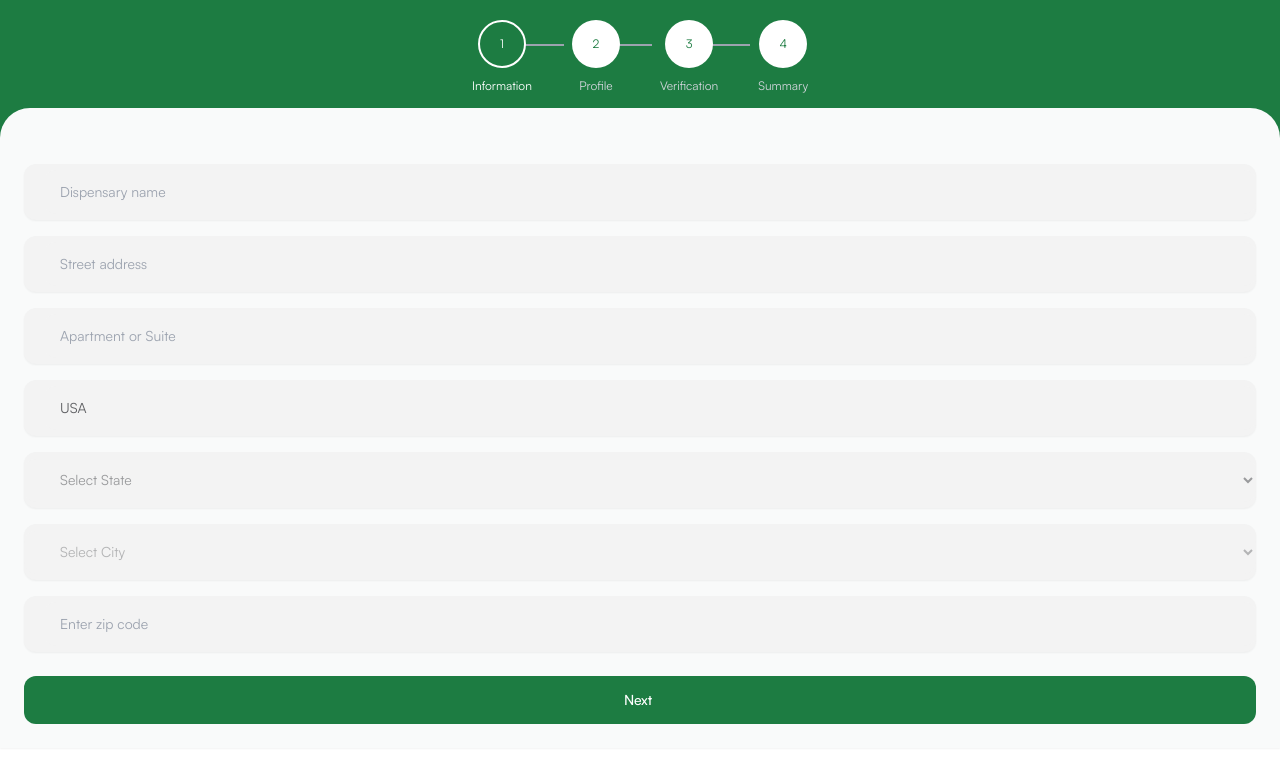
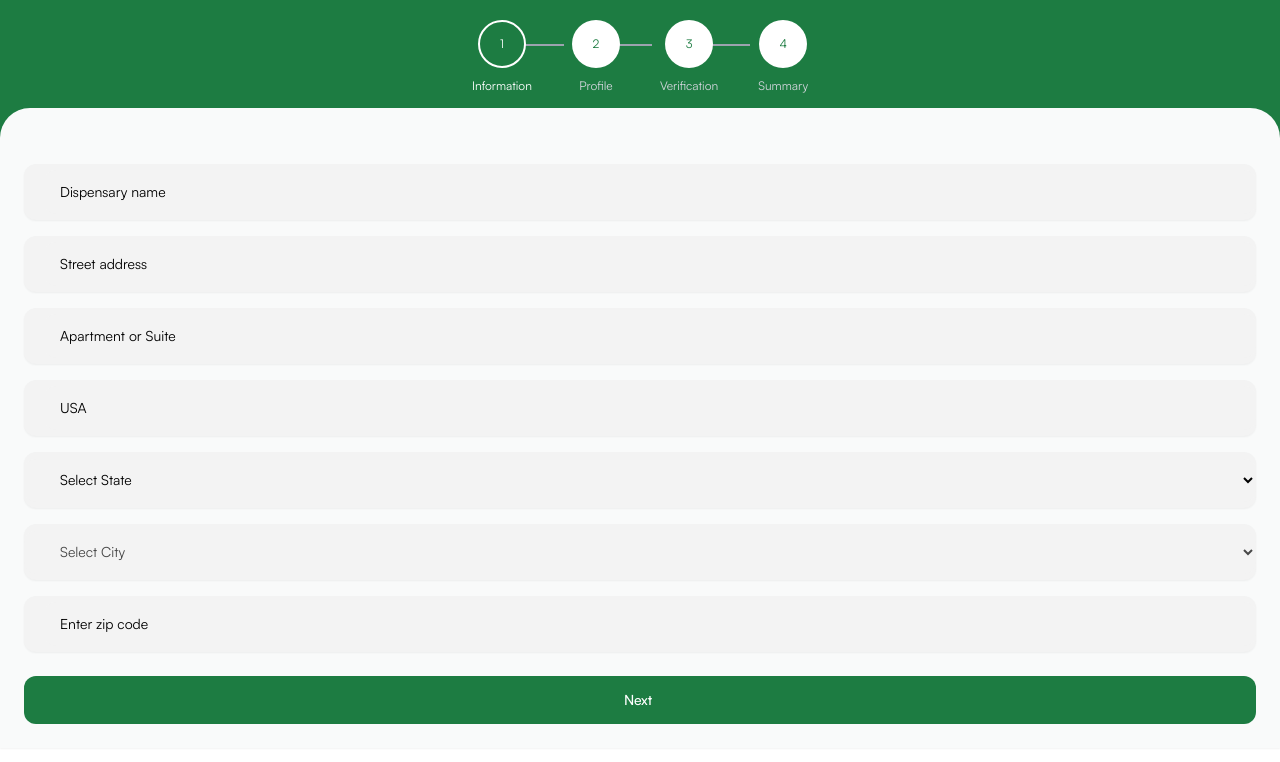
Before and after one commit to dignitestudios-dev/BuzzHub-SignUp, a React (Vite) app: page /userinfo in a window 1280 px wide. Shown: the top 762 px of the page. Built offline with nearby package versions, Linux system fonts and the light colour scheme.

Commit message:
Add black color in placeholder and manage step line

```diff
--- a/src/components/InputField.jsx
+++ b/src/components/InputField.jsx
@@ -45,7 +45,7 @@ const InputField = ({
             disabled={isDisabled}
             type={isPassVisible ? "text" : type}
             placeholder={placeholder}
-            className={`w-full text-sm text-secondary ml-5 placeholder:font-normal
+            className={`w-full text-sm text-black placeholder:text-black ml-5 placeholder:font-normal
             font-normal ${
               isPhone ? "pr-4 pl-2" : "px-4"
             } lg:py-3 md:py-2 py-3 my-2 rounded-xl outline-none bg-light `}
--- a/src/components/SelectField.jsx
+++ b/src/components/SelectField.jsx
@@ -26,7 +26,7 @@ const SelectField = ({
             value={value}
             onChange={handleChange}
             // {...register}
-            className="w-full text-sm text-[#5e5f6299] placeholder:font-normal font-normal px-8 lg:py-3 md:py-2 py-3 my-2 rounded-xl outline-none bg-light"
+            className="w-full text-sm text-black placeholder:font-normal font-normal px-8 lg:py-3 md:py-2 py-3 my-2 rounded-xl outline-none bg-light"
           >
             <option value="" label={`Select ${label}`}  disabled hidden/>
             {options?.map((option, index) => (
--- a/src/components/UserProfile.jsx
+++ b/src/components/UserProfile.jsx
@@ -88,7 +88,7 @@ const UserProfile = ({
           {...register("bio")}
           type="text"
           placeholder="Bio"
-          className="w-full text-sm text-secondary placeholder:font-normal h-[80px]
+          className="w-full text-sm text-black placeholder:text-black placeholder:font-normal h-[80px]
             font-medium px-4 lg:py-3 md:py-2 py-3  rounded-xl outline-none bg-light shadow-sm"
           maxLength={200}
         />
--- a/src/components/UserSummary.jsx
+++ b/src/components/UserSummary.jsx
@@ -48,7 +48,7 @@ const UserSummary = ({
           disabled
           type="text"
           placeholder="Bio"
-          className="w-full text-sm text-secondary placeholder:font-normal
+          className="w-full text-sm text-black placeholder:font-normal
             font-normal px-4 lg:py-3 md:py-2 py-3 my-2 rounded-xl outline-none bg-light"
         />
       </div>
@@ -60,7 +60,7 @@ const UserSummary = ({
             type="text"
             placeholder="Opening Hour"
             className="w-[95%] h-[56px] font-normal px-4 lg:py-3 md:py-2 py-3 my-2 rounded-xl
-             outline-none bg-light shadow-sm text-sm text-secondary placeholder:font-normal"
+             outline-none bg-light shadow-sm text-sm text-black placeholder:font-normal"
           />
         </div>
         <div>
@@ -70,7 +70,7 @@ const UserSummary = ({
             type="text"
             placeholder="Closing Hour"
             className="w-[95%] h-[56px] font-normal px-4 lg:py-3 md:py-2 py-3 my-2 rounded-xl
-             outline-none bg-light shadow-sm text-sm text-secondary placeholder:font-normal"
+             outline-none bg-light shadow-sm text-sm text-black placeholder:font-normal"
           />
         </div>
       </div>
--- a/src/pages/UserInfo.jsx
+++ b/src/pages/UserInfo.jsx
@@ -143,7 +143,7 @@ const UserInfo = () => {
             </div>
             {index < sections.length - 1 && (
               <div
-                className={`absolute md:top-6 top-3 md:-right-8 -right-12 md:w-[41px] w-[59.18px] h-[2px] ${
+                className={`absolute md:top-6 top-3 md:-right-8 -right-16 md:w-[41px] w-[90px] h-[2px] ${
                   index < step - 1 ? "bg-white" : "bg-gray-400"
                 }`}
               ></div>
```
